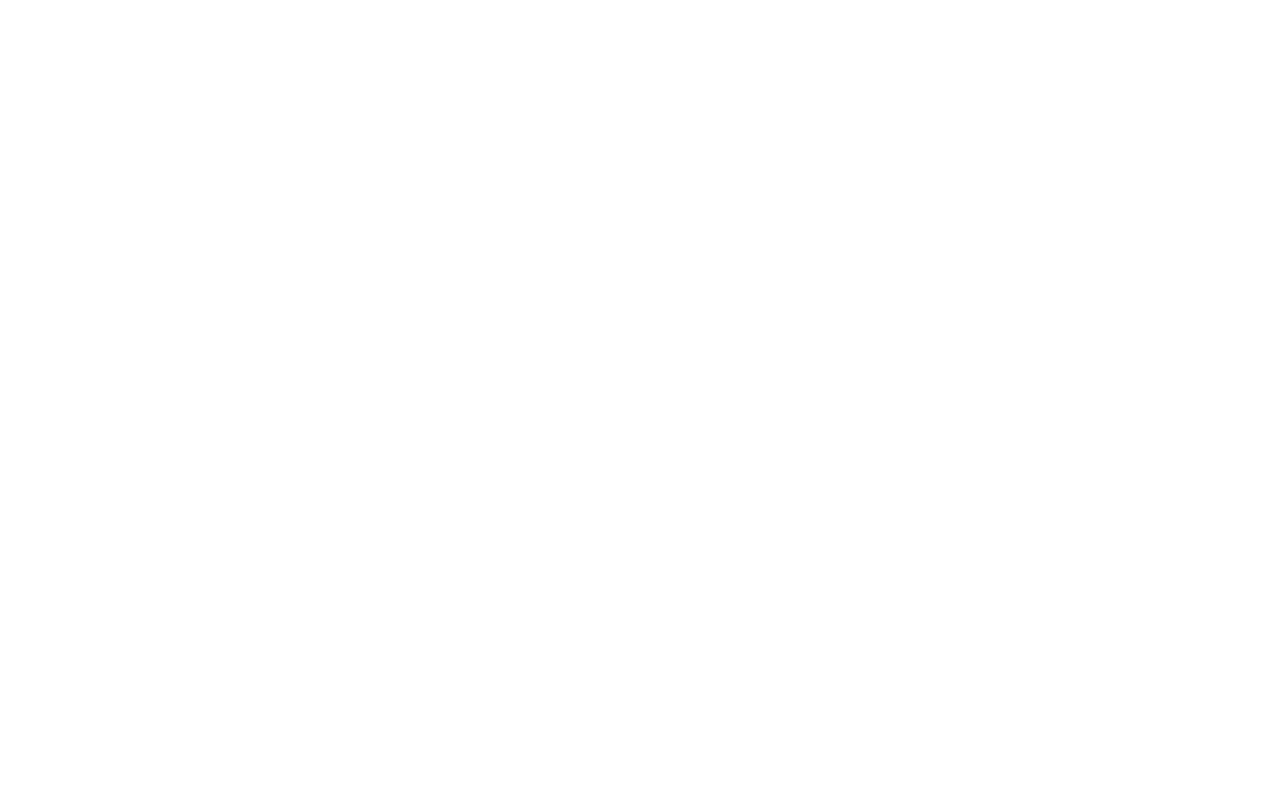
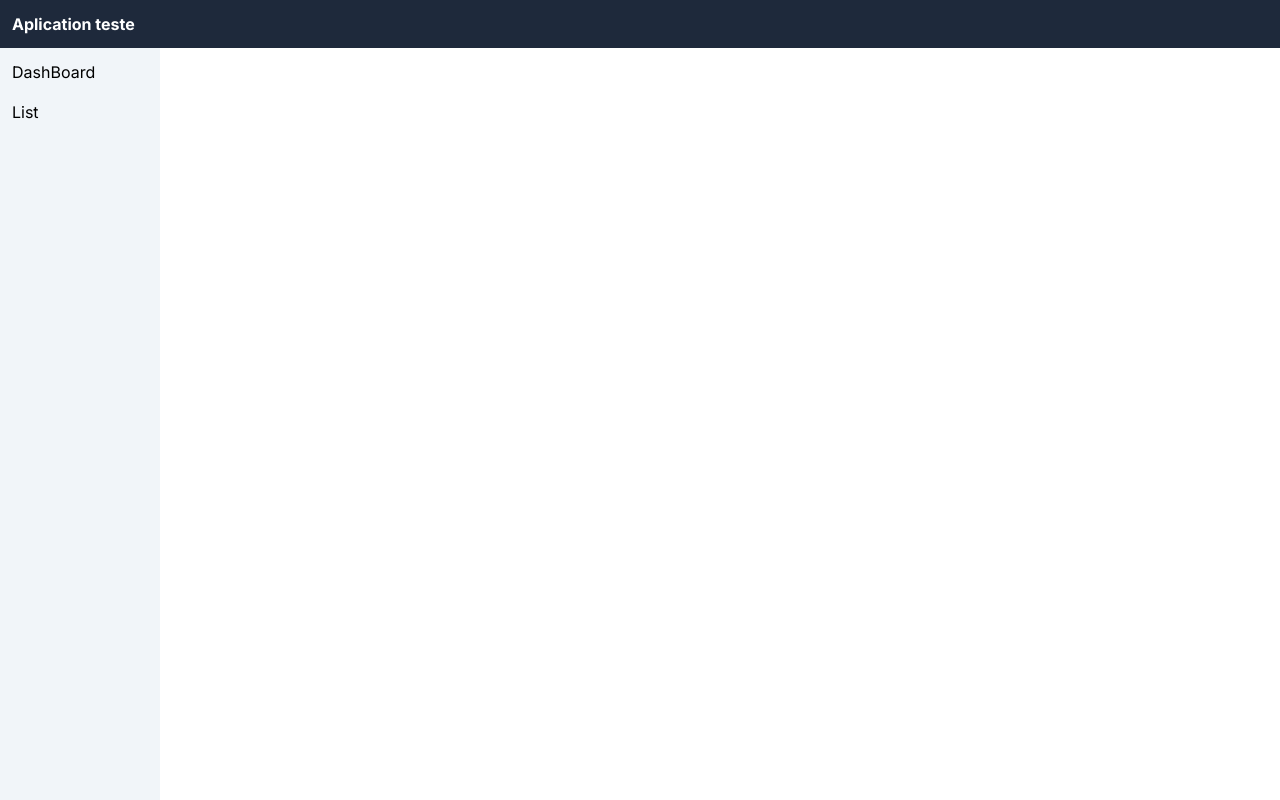
Before and after one commit to nataliosilveira/next-test, a Next.js app: page / in a window 1280 px wide. Built offline with nearby package versions, Linux system fonts and the light colour scheme.

Commit message:
feat: configure layout and tailwindConfig

```diff
--- a/src/app/layout.tsx
+++ b/src/app/layout.tsx
@@ -1,12 +1,13 @@
-import type { Metadata } from "next";
-import { Inter } from "next/font/google";
-import "./globals.css";
+import type { Metadata } from 'next';
+import { Inter } from 'next/font/google';
+import './globals.css';
+import Link from 'next/link';
 
-const inter = Inter({ subsets: ["latin"] });
+const inter = Inter({ subsets: ['latin'] });
 
 export const metadata: Metadata = {
-  title: "Create Next App",
-  description: "Generated by create next app",
+  title: 'Create Next App',
+  description: 'Generated by create next app',
 };
 
 export default function RootLayout({
@@ -16,7 +17,18 @@
 }>) {
   return (
     <html lang="en">
-      <body className={inter.className}>{children}</body>
+      <body className="font-inter min-h-screen flex flex-col">
+        <div className="bg-slate-800 p-3">
+          <h3 className="text-white font-bold">Aplication teste</h3>
+        </div>
+        <div className="grid grid-cols-8 flex-grow">
+          <div className="bg-slate-100 col-span-1 flex flex-col gap-4 p-3">
+            <Link href={'/'}>DashBoard</Link>
+            <Link href={'/list'}>List</Link>
+          </div>
+          <div className="col-span-7 p-3">{children}</div>
+        </div>
+      </body>
     </html>
   );
 }
--- a/tailwind.config.ts
+++ b/tailwind.config.ts
@@ -1,17 +1,19 @@
-import type { Config } from "tailwindcss";
+import type { Config } from 'tailwindcss';
 
 const config: Config = {
   content: [
-    "./src/pages/**/*.{js,ts,jsx,tsx,mdx}",
-    "./src/components/**/*.{js,ts,jsx,tsx,mdx}",
-    "./src/app/**/*.{js,ts,jsx,tsx,mdx}",
+    './src/pages/**/*.{js,ts,jsx,tsx,mdx}',
+    './src/components/**/*.{js,ts,jsx,tsx,mdx}',
+    './src/app/**/*.{js,ts,jsx,tsx,mdx}',
   ],
   theme: {
     extend: {
       backgroundImage: {
-        "gradient-radial": "radial-gradient(var(--tw-gradient-stops))",
-        "gradient-conic":
-          "conic-gradient(from 180deg at 50% 50%, var(--tw-gradient-stops))",
+        'gradient-radial': 'radial-gradient(var(--tw-gradient-stops))',
+        'gradient-conic': 'conic-gradient(from 180deg at 50% 50%, var(--tw-gradient-stops))',
+      },
+      fontFamily: {
+        inter: ['Inter', 'sans-serif'],
       },
     },
   },
```
